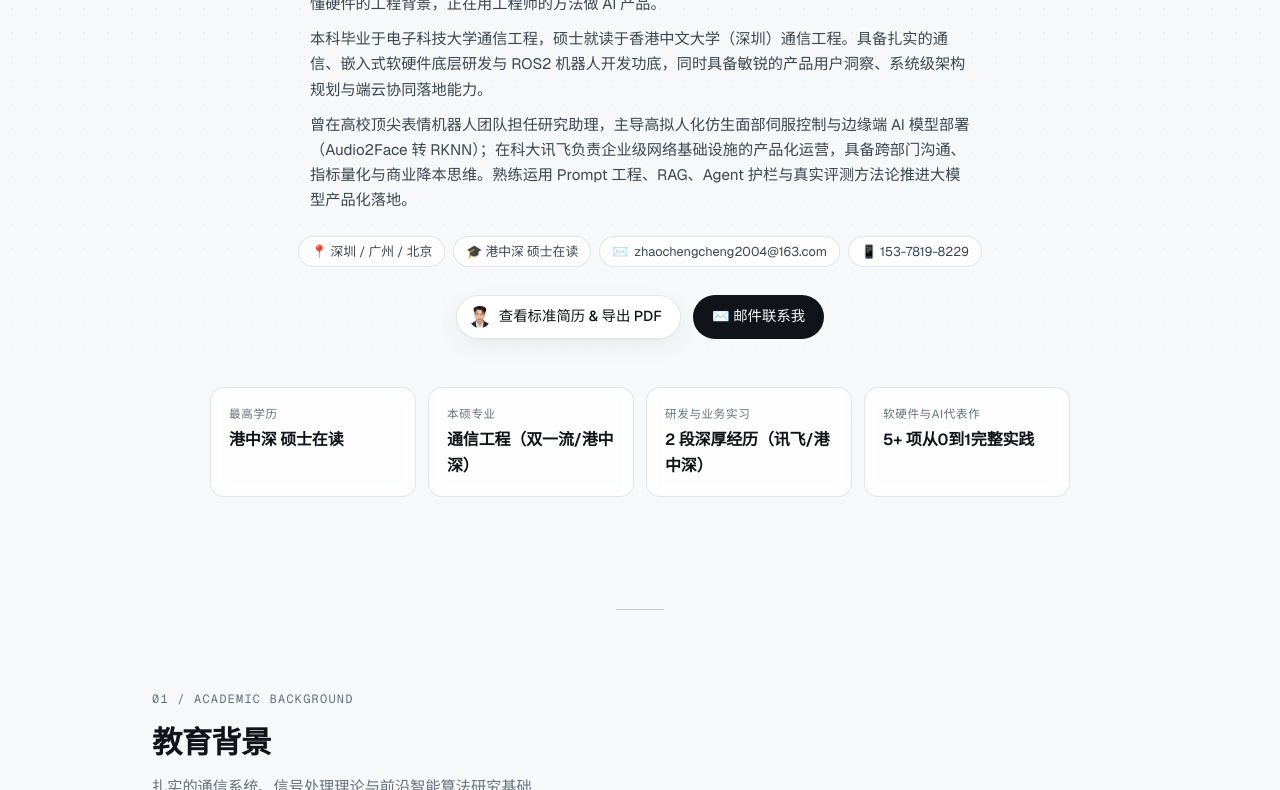
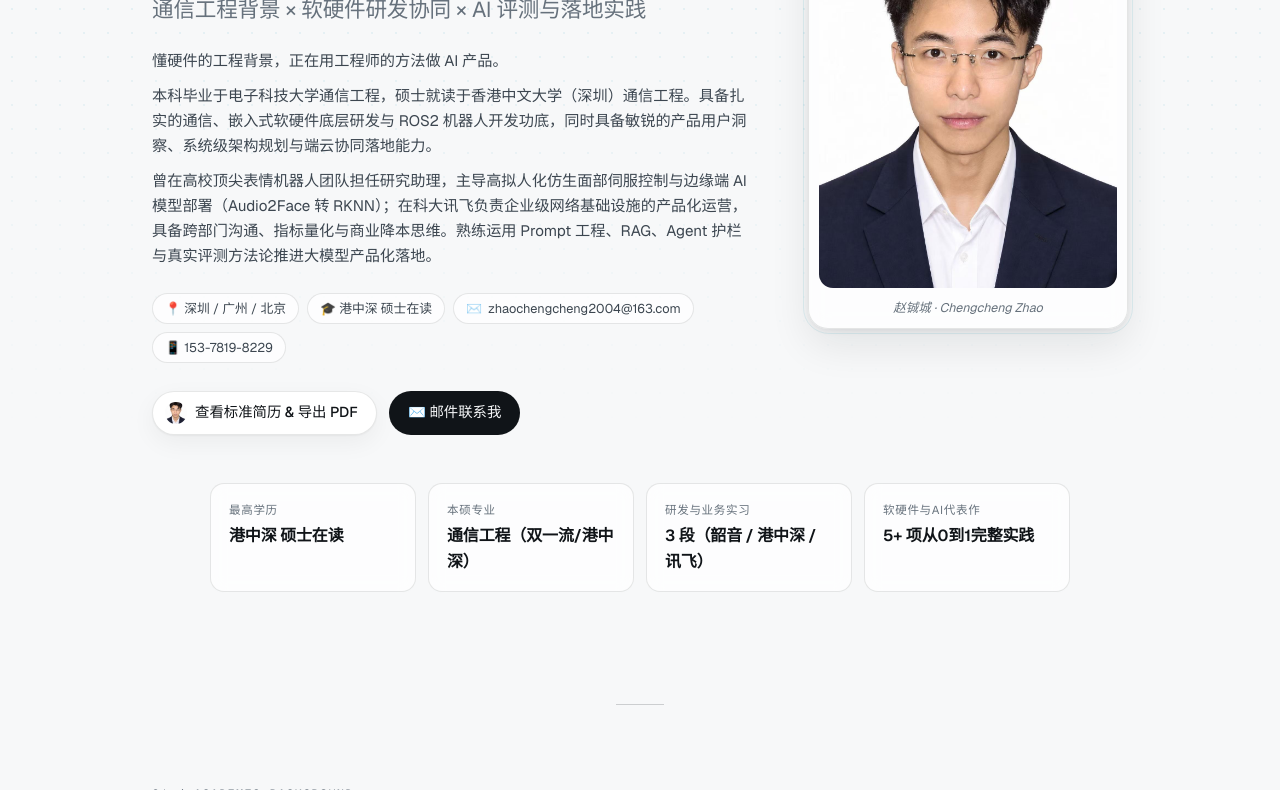
Before and after one commit to laid966/laid966.github.io, a plain HTML site: page index.html in a window 1280 px wide. Shown: the part 363-1153 px from the top of the page. Drawn offline with nearby package versions, Linux system fonts and the light colour scheme.

Commit message:
feat: portrait hero layout with photo on homepage + reserved Shokz AI product intern slot

```diff
--- a/css/style.css
+++ b/css/style.css
@@ -207,7 +207,49 @@ a:hover { text-decoration: underline; }
 /* ==========================================================================
    Hero：居中排版（badge → display 标题 → subline → CTA）
    ========================================================================== */
-.hero-section { padding: 88px 0 40px; text-align: center; }
+.hero-section { padding: 72px 0 40px; }
+
+.hero-grid {
+  display: grid;
+  grid-template-columns: minmax(0, 1fr) 320px;
+  gap: 56px;
+  align-items: center;
+}
+
+.hero-portrait { display: flex; justify-content: center; }
+
+.portrait-frame {
+  background: var(--surface);
+  border: 1px solid var(--border);
+  border-radius: var(--radius-l);
+  padding: 10px;
+  box-shadow: var(--shadow-m);
+  backdrop-filter: blur(10px);
+  -webkit-backdrop-filter: blur(10px);
+  position: relative;
+}
+.portrait-frame::after {
+  content: "";
+  position: absolute;
+  inset: -6px;
+  border-radius: calc(var(--radius-l) + 6px);
+  border: 1px solid var(--brand-weak);
+  pointer-events: none;
+}
+.portrait-frame img {
+  width: 100%;
+  aspect-ratio: 3 / 4;
+  object-fit: cover;
+  border-radius: calc(var(--radius-l) - 6px);
+  display: block;
+}
+.portrait-caption {
+  text-align: center;
+  font-size: 0.78rem;
+  color: var(--on-bg-weak);
+  padding-top: 10px;
+  font-style: italic;
+}
 
 .hero-badge {
   display: inline-flex; align-items: center; gap: 6px;
@@ -226,17 +268,17 @@ a:hover { text-decoration: underline; }
 .hero-subline {
   font-size: clamp(1.05rem, 2.4vw, 1.35rem);
   color: var(--on-bg-weak); font-weight: 400;
-  max-width: 640px; margin: 0 auto 20px; letter-spacing: -0.01em;
+  max-width: 640px; margin: 0 0 20px; letter-spacing: -0.01em;
 }
 
 .hero-bio {
-  max-width: 660px; margin: 0 auto 24px;
+  max-width: 660px; margin: 0 0 24px;
   display: flex; flex-direction: column; gap: 10px;
-  color: var(--on-bg-medium); font-size: 0.95rem; text-align: left;
+  color: var(--on-bg-medium); font-size: 0.95rem;
 }
 
 .hero-meta {
-  display: flex; flex-wrap: wrap; justify-content: center; gap: 8px; margin-bottom: 28px;
+  display: flex; flex-wrap: wrap; justify-content: flex-start; gap: 8px; margin-bottom: 28px;
 }
 .meta-pill {
   font-size: 0.8rem; color: var(--on-bg-medium);
@@ -246,7 +288,7 @@ a:hover { text-decoration: underline; }
 }
 .meta-pill a { color: inherit; }
 
-.hero-cta { display: flex; justify-content: center; gap: 12px; flex-wrap: wrap; }
+.hero-cta { display: flex; justify-content: flex-start; gap: 12px; flex-wrap: wrap; }
 
 .highlights-bar {
   display: grid; grid-template-columns: repeat(4, 1fr); gap: 12px;
@@ -446,6 +488,9 @@ a:hover { text-decoration: underline; }
   .highlights-bar { grid-template-columns: repeat(2, 1fr); }
   .project-grid { grid-template-columns: minmax(0, 1fr); }
   .skills-grid { grid-template-columns: 1fr; }
-  .hero-section { padding-top: 56px; }
+  .hero-section { padding-top: 48px; }
+  .hero-grid { grid-template-columns: 1fr; gap: 32px; }
+  .hero-portrait { order: -1; }
+  .portrait-frame { max-width: 250px; margin: 0 auto; width: 100%; }
   .site-footer { padding-bottom: 120px; }
 }
--- a/index.html
+++ b/index.html
@@ -99,8 +99,10 @@
 
   <main class="container">
 
-    <!-- Hero：居中排版 -->
+    <!-- Hero：左文右肖像编辑感版式 -->
     <section class="hero-section" id="about">
+      <div class="hero-grid">
+        <div class="hero-text">
           <div class="hero-badge reveal" id="hero-badge">🟢 寻找日常/长期实习 · 随时到岗</div>
           <h1 class="hero-title reveal" id="hero-name">赵铖城</h1>
           <p class="hero-subline reveal" id="hero-subline">通信工程背景 × 软硬件研发协同 × AI 评测与落地实践</p>
@@ -115,6 +117,15 @@
               查看标准简历 & 导出 PDF
             </a>
             <a href="mailto:zhaochengcheng2004@163.com" class="btn btn-primary" id="cta-email">✉️ 邮件联系我</a>
+          </div>
+        </div>
+
+        <div class="hero-portrait reveal">
+          <div class="portrait-frame">
+            <img src="assets/images/avatar.jpg" alt="赵铖城 正装照" id="hero-portrait-img">
+            <div class="portrait-caption" id="hero-portrait-caption">赵铖城 · Chengcheng Zhao</div>
+          </div>
+        </div>
       </div>
 
       <div class="highlights-bar reveal" id="highlights-container"></div>
--- a/js/main.js
+++ b/js/main.js
@@ -25,6 +25,12 @@ function renderProfile(profile) {
     document.getElementById("header-avatar").src = profile.avatar;
     const btnAvatar = document.querySelector("#cta-resume .btn-avatar");
     if (btnAvatar) btnAvatar.src = profile.avatar;
+    const portraitImg = document.getElementById("hero-portrait-img");
+    if (portraitImg) portraitImg.src = profile.avatar;
+  }
+  const caption = document.getElementById("hero-portrait-caption");
+  if (caption) {
+    caption.textContent = `${profile.name || ""}${profile.nameEn ? ` · ${profile.nameEn}` : ""}`;
   }
 
   document.getElementById("hero-badge").textContent = profile.statusBadge || "🟢 寻找实习";
--- a/js/site-data.js
+++ b/js/site-data.js
@@ -23,7 +23,7 @@ window.DEFAULT_SITE_DATA = {
     highlights: [
       { label: "最高学历", value: "港中深 硕士在读" },
       { label: "本硕专业", value: "通信工程（双一流/港中深）" },
-      { label: "研发与业务实习", value: "2 段深厚经历（讯飞/港中深）" },
+      { label: "研发与业务实习", value: "3 段（韶音 / 港中深 / 讯飞）" },
       { label: "软硬件与AI代表作", value: "5+ 项从0到1完整实践" }
     ]
   },
@@ -58,6 +58,20 @@ window.DEFAULT_SITE_DATA = {
     }
   ],
   experience: [
+    {
+      id: "exp-shokz",
+      role: "AI 产品实习生",
+      company: "韶音科技 (Shokz)",
+      period: "2026 - 至今",
+      location: "深圳",
+      tag: "AI 产品 / 消费电子 / 开放式耳机",
+      summary: "（本段经历为预留位置：具体职责与量化成果待补充，可在后台 /admin.html 直接编辑本卡片后保存。）",
+      responsibilities: [
+        "待补充：参与开放式耳机端侧 AI 功能（语音助手 / AI 通话体验 / 内容生成）的需求定义与体验评测；",
+        "待补充：搭建竞品 AI 功能对标与评测集（已沉淀韶音 OpenFit 2 AI 竞品分析报告）；",
+        "待补充：协同算法与硬件团队推进端侧 AI 能力落地、体验指标与成本优化。"
+      ]
+    },
     {
       id: "exp-cuhksz-robot",
       role: "研究助理（硬件电控负责人 & 产品推进）",
```
Lines whose indentation alone changed are shown as unchanged.
